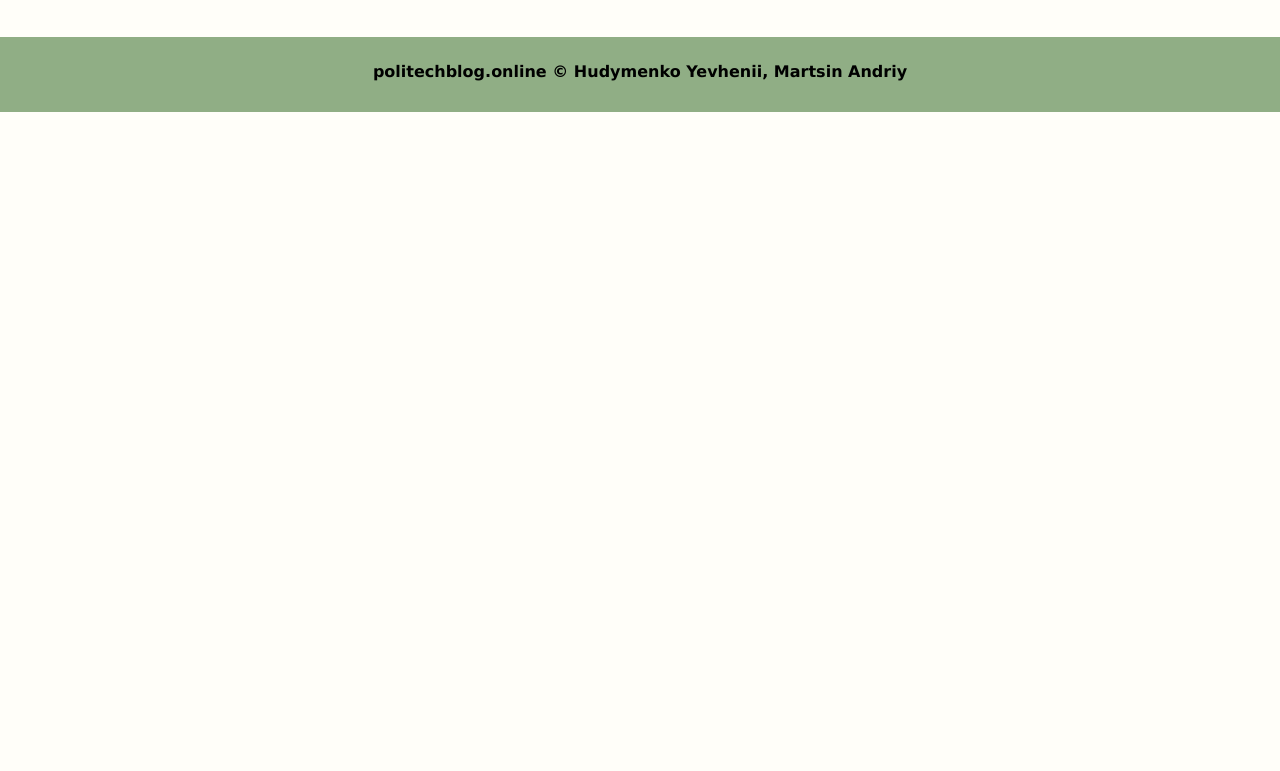
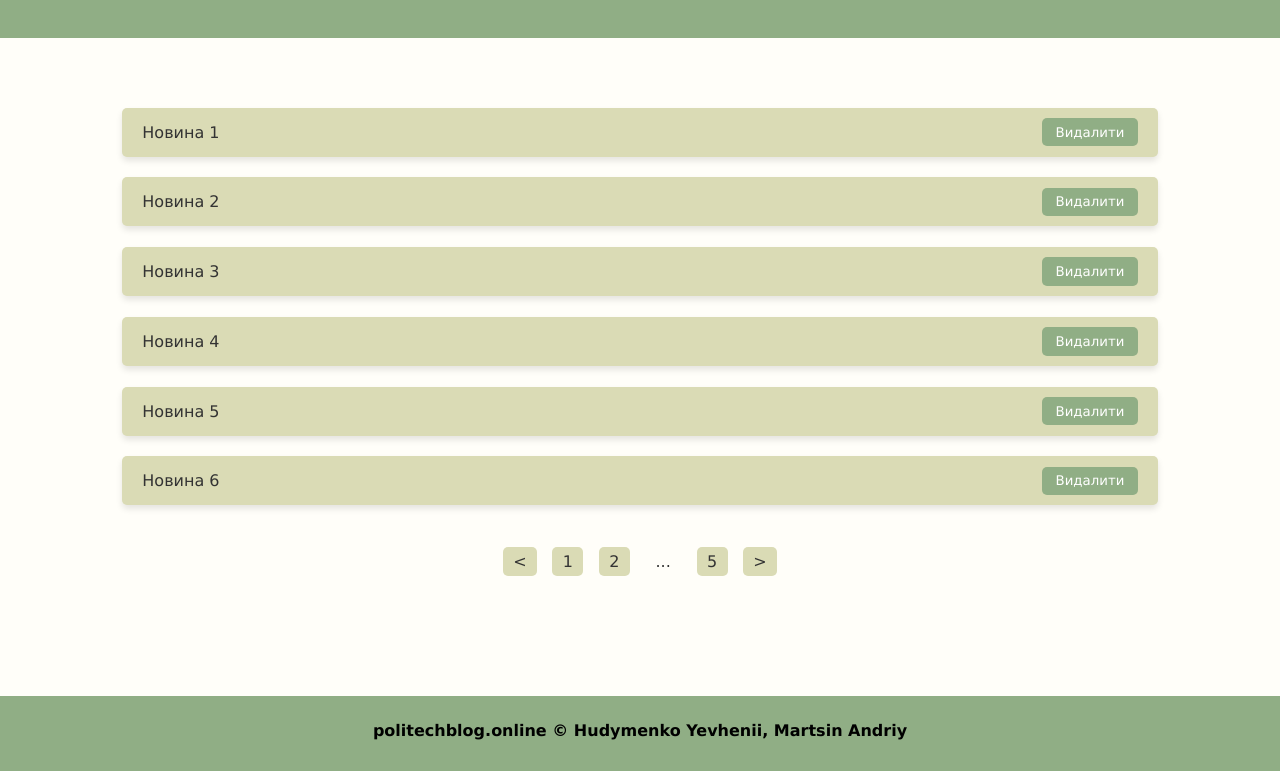
Before and after one commit to Habubinator/news_blog, a plain HTML site: page public/html/admin_page.html in a window 1280 px wide. Shown: the part 106-877 px from the top of the page. Before the commit the page ends 800 px from the top, so only its background shows below. Drawn offline with Linux system fonts and the light colour scheme.

Commit message:
admin page

```diff
--- a/public/css/admin_page.css
+++ b/public/css/admin_page.css
@@ -0,0 +1,68 @@
+body {
+    background-color: #fffef9;
+    margin: 0;
+    padding: 0;
+    font-family: Arial, sans-serif;
+}
+
+header {
+    padding: 2% 5%;
+    background-color: #90ae85;
+}
+
+#mainBodySection {
+    padding: 2% 5%;
+}
+
+.news-item {
+    background-color: #dadbb5;
+    padding: 1% 2%;
+    margin: 2% 0;
+    display: flex;
+    justify-content: space-between;
+    align-items: center;
+    border-radius: 5px;
+    box-shadow: 0 4px 6px rgba(0, 0, 0, 0.1);
+}
+
+.news-item span {
+    color: #333;
+}
+
+.delete-btn {
+    padding: 0.5em 1em;
+    background-color: #90ae85;
+    color: white;
+    border: none;
+    border-radius: 5px;
+    cursor: pointer;
+}
+
+.delete-btn:hover {
+    background-color: #789a71;
+}
+
+.pagination {
+    text-align: center;
+    padding: 2% 0;
+}
+
+.page-link,
+.dots {
+    display: inline-block;
+    padding: 0.5% 1%;
+    margin: 0 0.5%;
+    background-color: #dadbb5;
+    color: #333;
+    text-decoration: none;
+    border-radius: 5px;
+}
+
+.page-link:hover {
+    background-color: #90ae85;
+    color: #fff;
+}
+
+.dots {
+    background-color: transparent;
+}
--- a/public/css/utils.css
+++ b/public/css/utils.css
@@ -64,8 +64,8 @@
 }
 
 h1 a {
-    text-decoration: none; /* Убираем подчеркивание у ссылки */
-    color: black; /* Цвет текста */
+    text-decoration: none;
+    color: black;
 }
 
 p em {
--- a/public/html/admin_page.html
+++ b/public/html/admin_page.html
@@ -16,6 +16,40 @@
         </div>
     </header>
     <section id="mainBodySection">
+        <section id="mainBodySection">
+            <div class="news-item">
+                <span>Новина 1</span>
+                <button class="delete-btn">Видалити</button>
+            </div>
+            <div class="news-item">
+                <span>Новина 2</span>
+                <button class="delete-btn">Видалити</button>
+            </div>
+            <div class="news-item">
+                <span>Новина 3</span>
+                <button class="delete-btn">Видалити</button>
+            </div>
+            <div class="news-item">
+                <span>Новина 4</span>
+                <button class="delete-btn">Видалити</button>
+            </div>
+            <div class="news-item">
+                <span>Новина 5</span>
+                <button class="delete-btn">Видалити</button>
+            </div>
+            <div class="news-item">
+                <span>Новина 6</span>
+                <button class="delete-btn">Видалити</button>
+            </div>
+            <div class="pagination">
+                <a href="#" class="page-link">&lt;</a>
+                <a href="#" class="page-link">1</a>
+                <a href="#" class="page-link">2</a>
+                <span class="dots">...</span>
+                <a href="#" class="page-link">5</a>
+                <a href="#" class="page-link">&gt;</a>
+            </div>
+        </section>
 
     </section>
     <footer>
```
